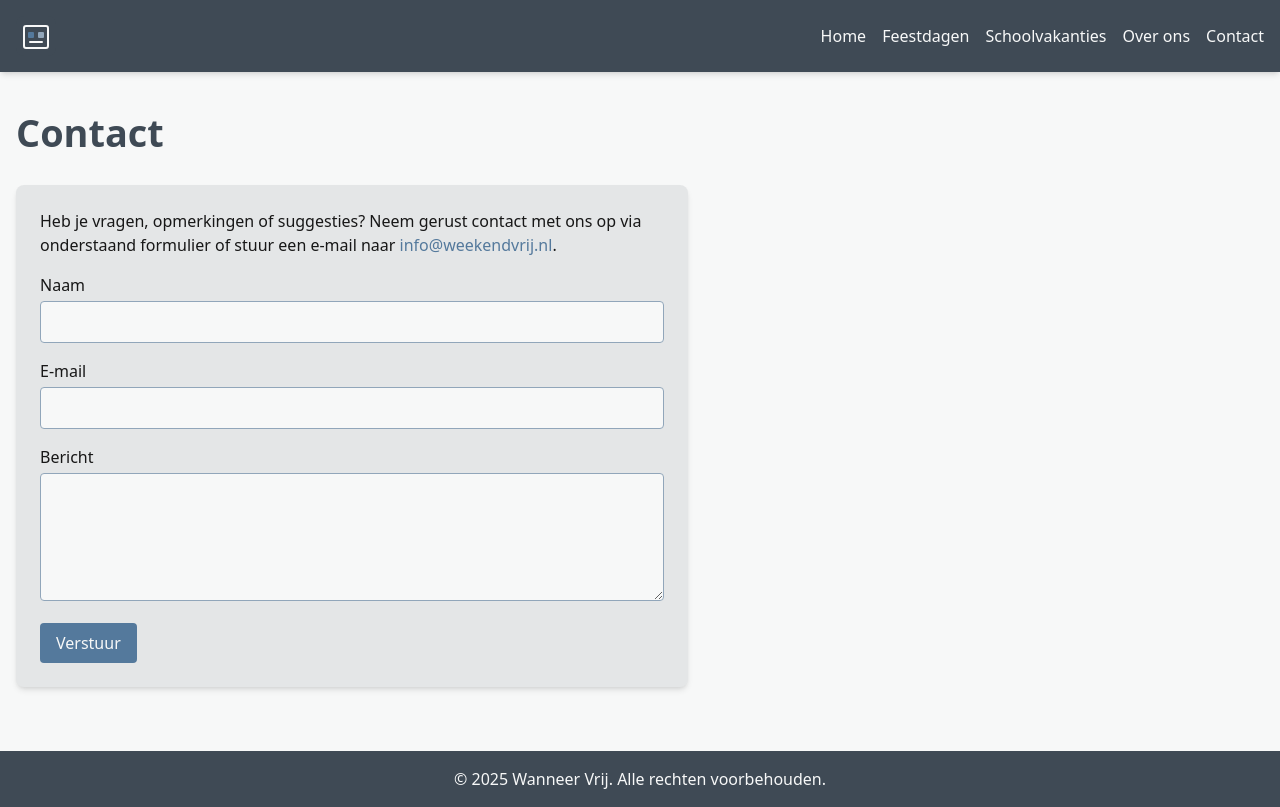
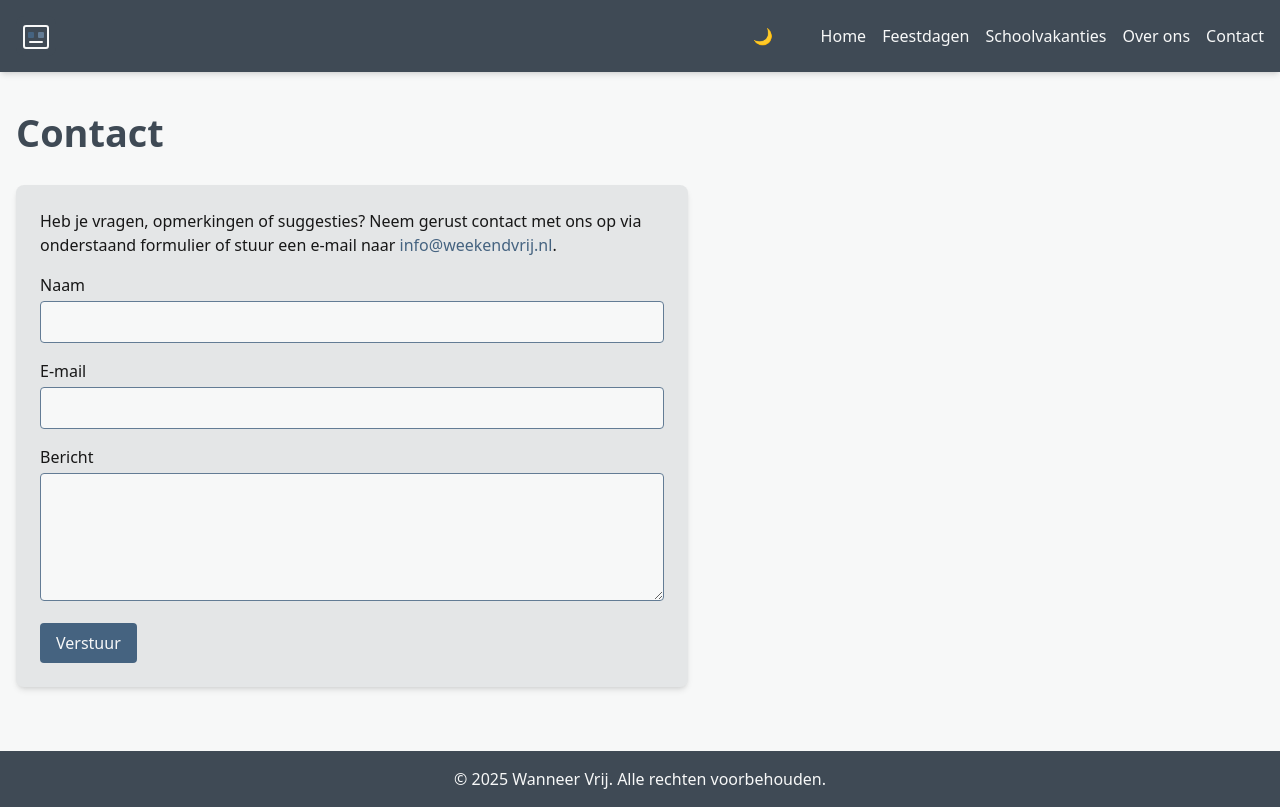
Before and after one commit to MikevPeeren/wanneervrij, a Nuxt app: page /contact in a window 1280 px wide. Built offline with nearby package versions, Linux system fonts and the light colour scheme.

Commit message:
feat: toggle theme

```diff
--- a/app.vue
+++ b/app.vue
@@ -1,51 +1,7 @@
 <template>
+  <div :class="{ dark: $colorMode.value === 'dark' }">
     <div class="min-h-screen bg-background text-text font-sans flex flex-col">
-    <header class="bg-primary text-background shadow-md">
-      <nav
-        class="container mx-auto px-4 py-4 flex justify-between items-center"
-      >
-        <NuxtLink to="/" class="flex items-center space-x-2">
-          <Logo />
-        </NuxtLink>
-        <ul class="flex space-x-4">
-          <li>
-            <NuxtLink
-              to="/"
-              class="hover:text-secondary transition-colors duration-200"
-              >Home</NuxtLink
-            >
-          </li>
-          <li>
-            <NuxtLink
-              to="/feestdagen"
-              class="hover:text-secondary transition-colors duration-200"
-              >Feestdagen</NuxtLink
-            >
-          </li>
-          <li>
-            <NuxtLink
-              to="/schoolvakanties"
-              class="hover:text-secondary transition-colors duration-200"
-              >Schoolvakanties</NuxtLink
-            >
-          </li>
-          <li>
-            <NuxtLink
-              to="/over-ons"
-              class="hover:text-secondary transition-colors duration-200"
-              >Over ons</NuxtLink
-            >
-          </li>
-          <li>
-            <NuxtLink
-              to="/contact"
-              class="hover:text-secondary transition-colors duration-200"
-              >Contact</NuxtLink
-            >
-          </li>
-        </ul>
-      </nav>
-    </header>
+      <Header />
 
       <main class="container mx-auto px-4 py-8 flex-grow">
         <NuxtPage />
@@ -58,11 +14,15 @@
         </p>
       </footer>
     </div>
+  </div>
 </template>
 
 <script setup>
-import { useHead } from "#imports";
-import Logo from "~/components/Logo.vue";
+import Header from "./components/Header.vue";
+
+import { useHead, useColorMode } from "#imports";
+
+useColorMode();
 
 useHead({
   link: [
@@ -91,3 +51,13 @@ useHead({
   ],
 });
 </script>
+
+<style>
+body {
+  @apply bg-background text-text transition-colors duration-300 ease-in-out;
+}
+
+.dark body {
+  @apply bg-background-dark text-text-dark;
+}
+</style>
--- /dev/null
+++ b/components/Header.vue
@@ -0,0 +1,56 @@
+<template>
+  <header class="bg-primary text-background shadow-md">
+    <nav class="container mx-auto px-4 py-4 flex justify-between items-center">
+      <NuxtLink to="/" class="flex items-center space-x-2">
+        <Logo />
+      </NuxtLink>
+      <ul class="flex space-x-4">
+        <ThemeToggle />
+        <li>
+          <NuxtLink
+            to="/"
+            class="hover:text-secondary transition-colors duration-200"
+            >Home</NuxtLink
+          >
+        </li>
+        <li>
+          <NuxtLink
+            to="/feestdagen"
+            class="hover:text-secondary transition-colors duration-200"
+            >Feestdagen</NuxtLink
+          >
+        </li>
+        <li>
+          <NuxtLink
+            to="/schoolvakanties"
+            class="hover:text-secondary transition-colors duration-200"
+            >Schoolvakanties</NuxtLink
+          >
+        </li>
+        <li>
+          <NuxtLink
+            to="/over-ons"
+            class="hover:text-secondary transition-colors duration-200"
+            >Over ons</NuxtLink
+          >
+        </li>
+        <li>
+          <NuxtLink
+            to="/contact"
+            class="hover:text-secondary transition-colors duration-200"
+            >Contact</NuxtLink
+          >
+        </li>
+      </ul>
+    </nav>
+  </header>
+</template>
+
+<script setup>
+import Logo from "./Logo.vue";
+import ThemeToggle from "./ThemeToggle.vue";
+
+defineOptions({
+  name: "SiteHeader",
+});
+</script>
--- a/components/Logo.vue
+++ b/components/Logo.vue
@@ -6,6 +6,7 @@
     fill="none"
     xmlns="http://www.w3.org/2000/svg"
     class="transition-colors duration-300"
+    aria-hidden="true"
   >
     <rect
       width="40"
--- /dev/null
+++ b/components/ThemeToggle.vue
@@ -0,0 +1,18 @@
+<template>
+  <button class="pr-8 rounded-full" @click="toggleColorMode">
+    <span v-if="$colorMode.value === 'dark'" class="text-accent-dark-base"
+      >☀️</span
+    >
+    <span v-else class="text-accent">🌙</span>
+  </button>
+</template>
+
+<script setup>
+import { useColorMode } from "#imports";
+
+const colorMode = useColorMode();
+
+const toggleColorMode = () => {
+  colorMode.preference = colorMode.value === "dark" ? "light" : "dark";
+};
+</script>
--- a/nuxt.config.ts
+++ b/nuxt.config.ts
@@ -3,7 +3,7 @@ export default defineNuxtConfig({
   compatibilityDate: "2024-11-01",
   devtools: { enabled: true },
   css: ["~/assets/css/main.css"],
-  modules: ["@nuxt/eslint"],
+  modules: ["@nuxt/eslint", "@nuxtjs/color-mode"],
   eslint: {}, // Options here
   postcss: {
     plugins: {
@@ -11,4 +11,21 @@ export default defineNuxtConfig({
       autoprefixer: {},
     },
   },
+  app: {
+    head: {
+      htmlAttrs: {
+        lang: "en",
+      },
+    },
+  },
+  colorMode: {
+    preference: "system", // default value of $colorMode.preference
+    fallback: "light", // fallback value if not system preference found
+    hid: "nuxt-color-mode-script",
+    globalName: "__NUXT_COLOR_MODE__",
+    componentName: "ColorScheme",
+    classPrefix: "",
+    classSuffix: "-mode",
+    storageKey: "nuxt-color-mode",
+  },
 });
--- a/package.json
+++ b/package.json
@@ -21,6 +21,7 @@
   "packageManager": "yarn@1.22.22+sha512.a6b2f7906b721bba3d67d4aff083df04dad64c399707841b7acf00f6b133b7ac24255f2652fa22ae3534329dc6180534e98d17432037ff6fd140556e2bb3137e",
   "devDependencies": {
     "@nuxt/eslint": "^0.7.4",
+    "@nuxtjs/color-mode": "^3.5.2",
     "autoprefixer": "^10.4.20",
     "eslint": "^9.17.0",
     "eslint-config-prettier": "^9.1.0",
--- a/tailwind.config.js
+++ b/tailwind.config.js
@@ -1,5 +1,6 @@
 /** @type {import('tailwindcss').Config} */
 export default {
+  darkMode: "class",
   content: [
     "./components/**/*.{js,vue,ts}",
     "./layouts/**/*.vue",
@@ -11,11 +12,38 @@ export default {
   theme: {
     extend: {
       colors: {
-        text: "#171717",
-        background: "#f7f8f8",
-        primary: "#3f4a55",
-        secondary: "#91a6ba",
-        accent: "#54799c",
+        text: {
+          DEFAULT: "#171717",
+          dark: "#e8e8e8", // 18.4:1 - Excellent
+        },
+        background: {
+          DEFAULT: "#f7f8f8",
+          dark: "#070808",
+        },
+        primary: {
+          DEFAULT: "#3f4a55",
+          dark: "#aab5c0", // 11.3:1 - Excellent
+        },
+        secondary: {
+          // Light mode variants
+          light: "#91a6ba", // Decorative only
+          DEFAULT: "#637c95", // AA compliant
+          dark: "#445366", // AAA compliant
+          // Dark mode variants
+          "dark-light": "#5b7286", // For larger text (4.5:1)
+          "dark-base": "#455a6e", // Original (4.8:1)
+          "dark-high": "#2d3d4a", // For maximum contrast (7:1)
+        },
+        accent: {
+          // Light mode variants
+          light: "#54799c", // Large text only
+          DEFAULT: "#456380", // AA compliant
+          dark: "#2d4154", // AAA compliant
+          // Dark mode variants
+          "dark-light": "#89afd2", // For decorative (3:1)
+          "dark-base": "#6388ab", // Original (6.4:1)
+          "dark-high": "#4d6a85", // For maximum contrast (7:1)
+        },
       },
       fontSize: {
         sm: "0.750rem",
```
Also changed, not shown: 1 other file (tests, documents, lock files or other folders). Lines whose indentation alone changed are shown as unchanged.
